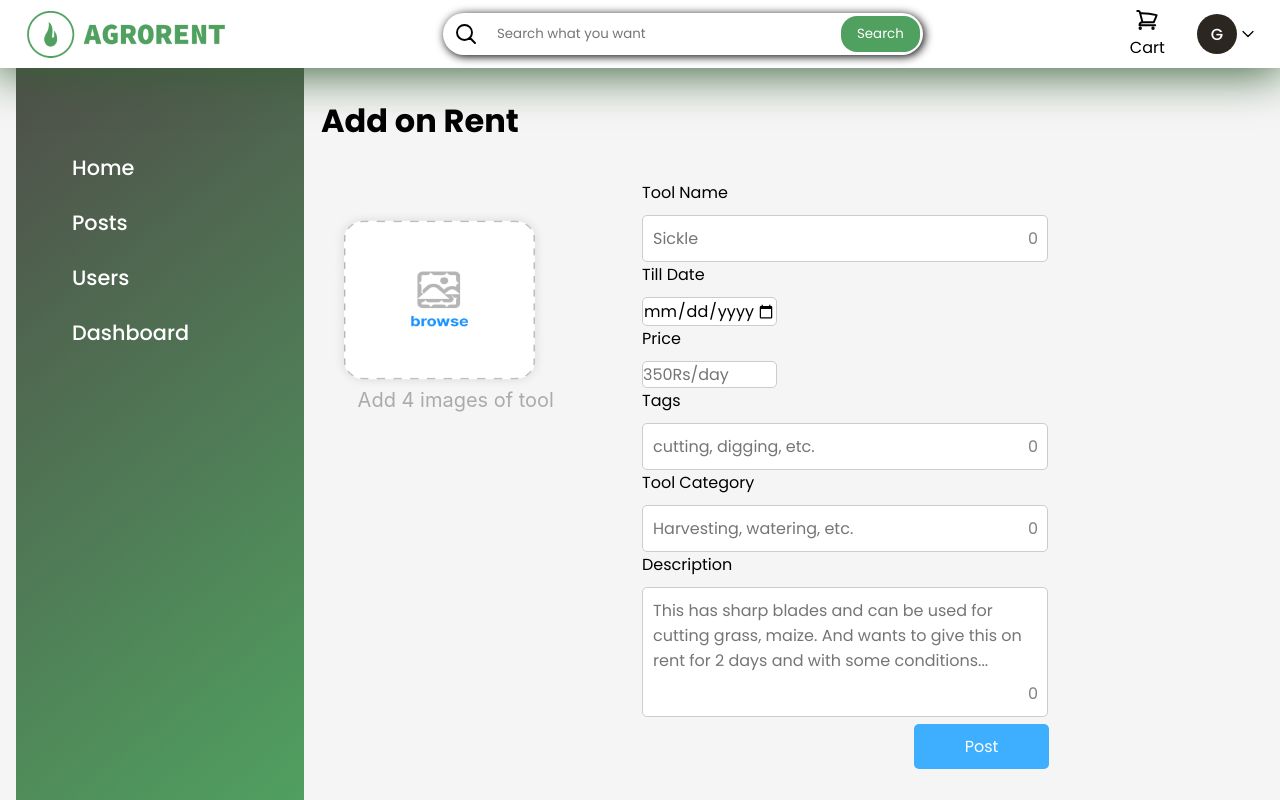
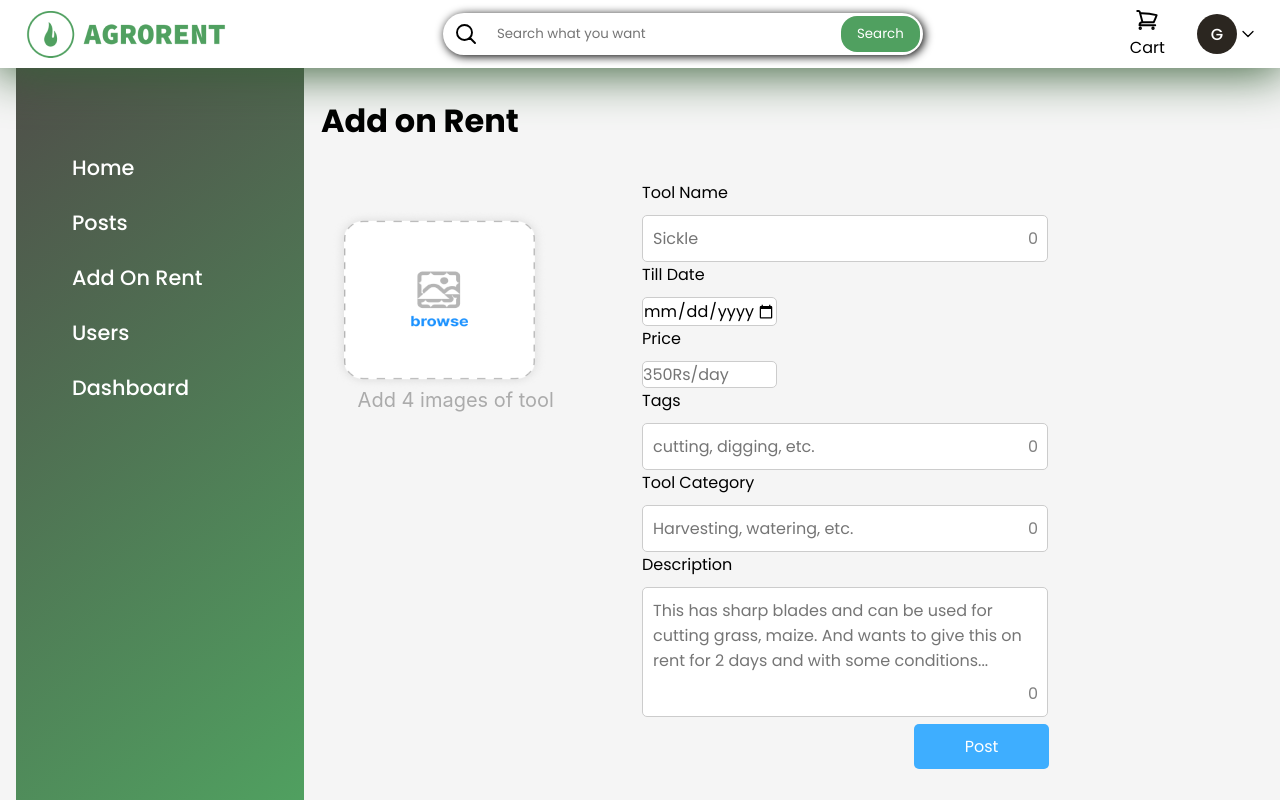
Before and after one commit to pratikjpatil/RentiVerse, a React (Create React App) app in the folder frontend/: page /addonrent in a window 1280 px wide. Built offline with nearby package versions, Linux system fonts and the light colour scheme.

Commit message:
added routs in sidebar

```diff
--- a/frontend/src/components/sidebar/sidebar.jsx
+++ b/frontend/src/components/sidebar/sidebar.jsx
@@ -7,16 +7,19 @@ const Sidebar = () => {
       <div className="sidebar">
         <ul>
           <li>
-            <a href="#Home">Home</a>
+            <a href="/">Home</a>
           </li>
           <li>
             <a href="#Posts">Posts</a>
           </li>
           <li>
+            <a href="/addonrent">Add On Rent</a>
+          </li>
+          <li>
             <a href="#Users">Users</a>
           </li>
           <li>
-            <a href="#dashboard">Dashboard</a>
+            <a href="/dashboard">Dashboard</a>
           </li>
         </ul>
       </div>
```
